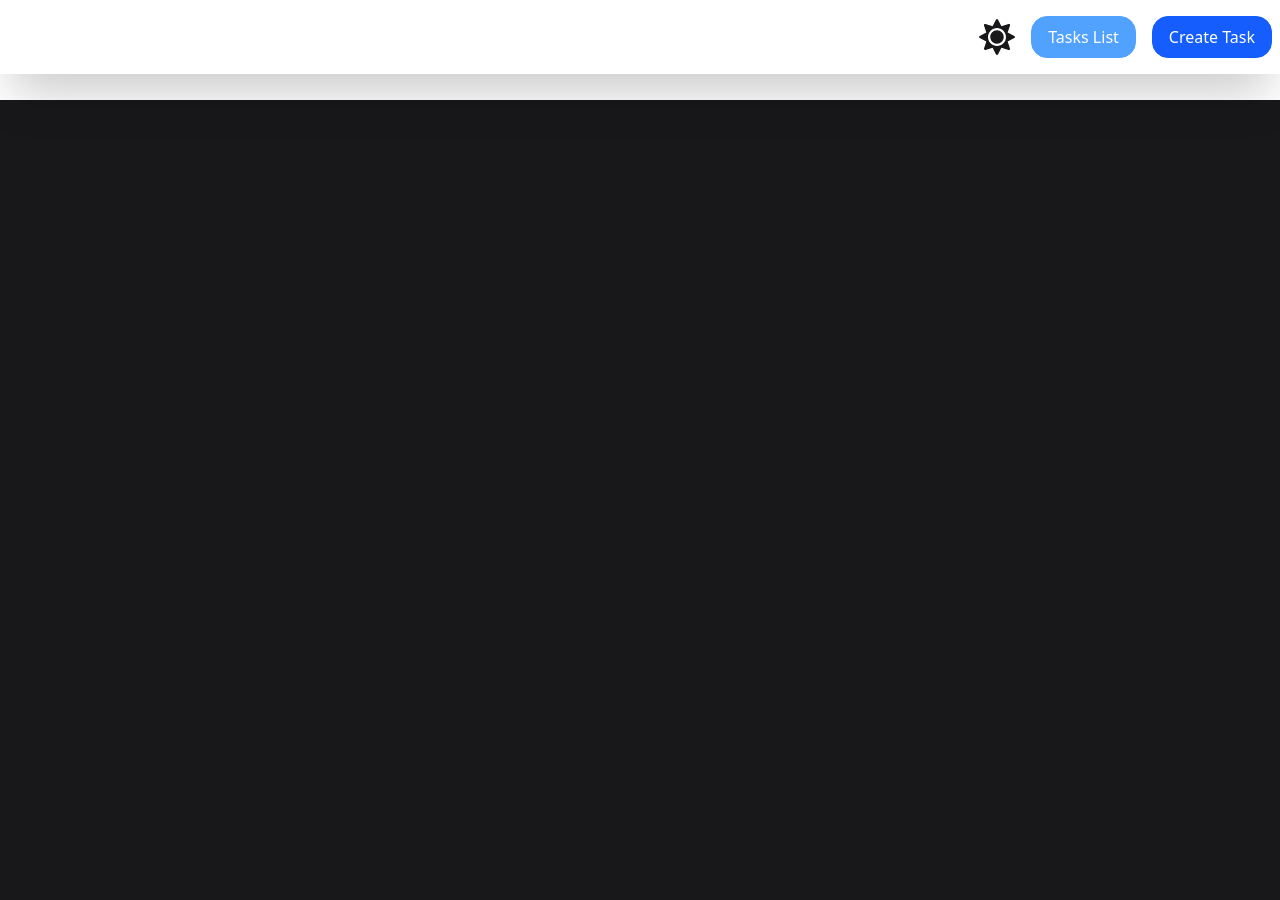
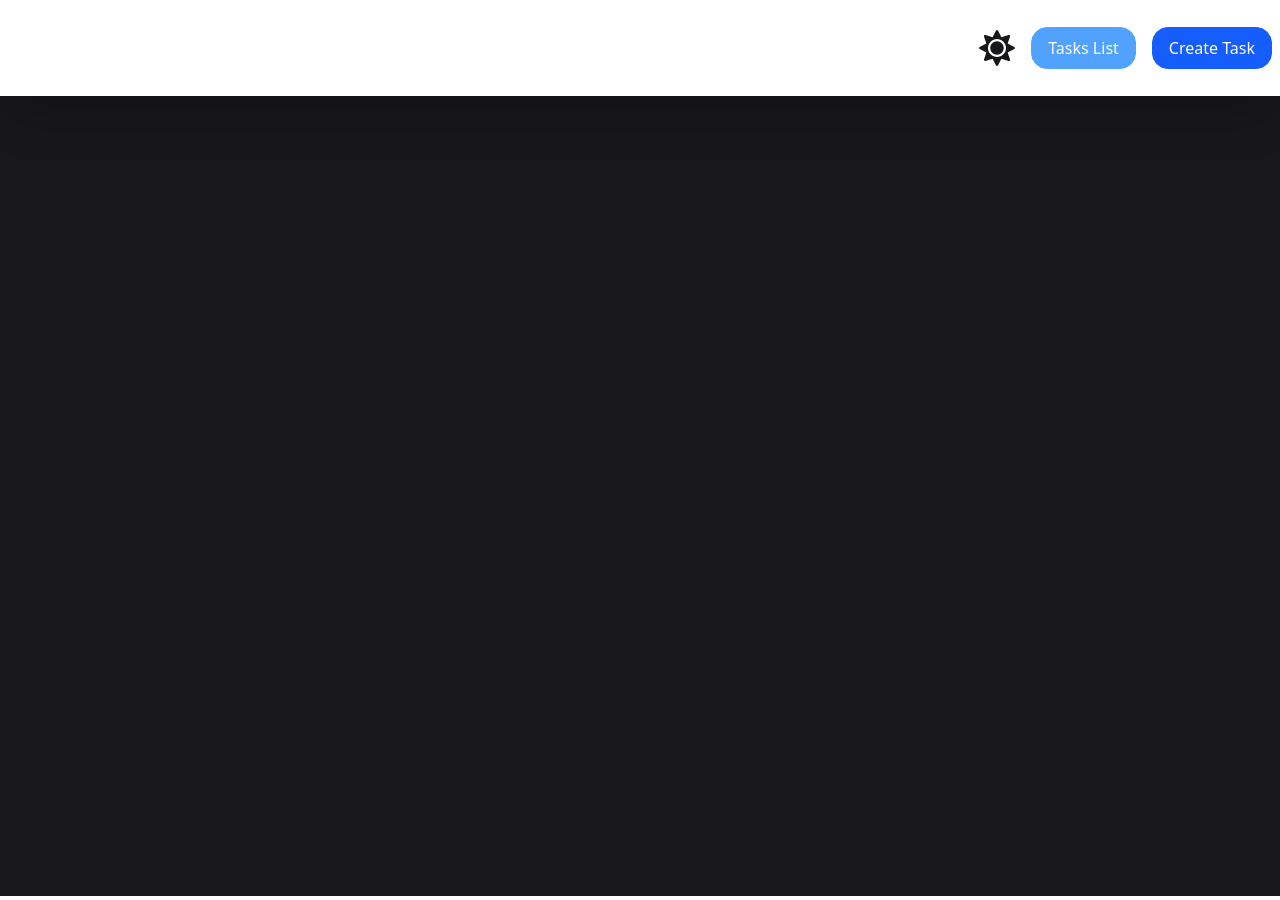
Before and after one commit to martinvega2003/redux-toolkit, a React (Vite) app in the folder client/: page / in a window 1280 px wide. Built offline with nearby package versions, Linux system fonts and the light colour scheme.

Commit message:
Align Navbar and Body height

```diff
--- a/client/src/components/Navbar.jsx
+++ b/client/src/components/Navbar.jsx
@@ -8,7 +8,7 @@ const Navbar = () => {
   const { darkMode, setDarkMode } = useContext(ThemeModeContext);
 
   return (
-    <div className='fixed top-0 bg-white w-full py-4 flex justify-end items-center shadow-2xl'>
+    <div className='fixed top-0 bg-white w-full h-24 py-4 flex justify-end items-center shadow-2xl'>
       <button
         onClick={() => setDarkMode(!darkMode)}
         className='mx-2 text-zinc-900 hover:text-blue-600 text-4xl transition duration-300 cursor-pointer hover:scale-110'
--- a/client/src/index.css
+++ b/client/src/index.css
@@ -2,5 +2,5 @@
 @variant dark (&:where([data-theme="dark"], [data-theme="dark"] *));
 
 body {
-  padding-top: 100px;
+  padding-top: 96px;
 }
```
